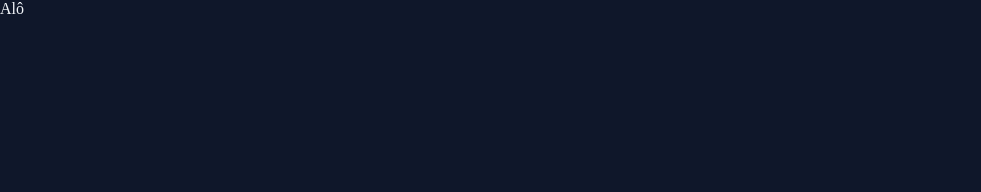
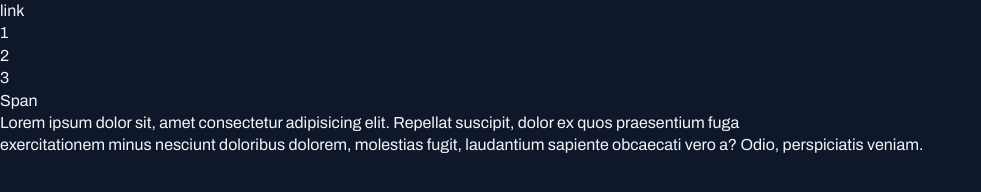
Before and after one commit to VictorPxx/projeto-portal-de-noticias-grid, a plain HTML site: page index.html in a window 1280 px wide. Shown: the whole page, without its empty margins (0-981 px from the left). Drawn offline with Linux system fonts and the light colour scheme.

Commit message:
adicionando fontes no projeto

```diff
--- a/index.html
+++ b/index.html
@@ -1,12 +1,26 @@
 <!DOCTYPE html>
 <html lang="pt-BR">
+
 <head>
+    <link rel="preconnect" href="https://fonts.googleapis.com">
+    <link rel="preconnect" href="https://fonts.gstatic.com" crossorigin>
+
     <meta charset="UTF-8">
     <meta name="viewport" content="width=device-width, initial-scale=1.0">
     <title>Portal de notícias</title>
     <link rel="stylesheet" href="styles/index.css">
+    <link href="https://fonts.googleapis.com/css2?family=Archivo:ital,wght@0,100..900;1,100..900&display=swap" rel="stylesheet">
 </head>
+
 <body>
-    Alô
+    <a href="#">link</a>
+    <h1>1</h1>
+    <h2>2</h2>
+    <h3>3</h3>
+    <span>Span</span>
+    <p>
+        Lorem ipsum dolor sit, amet consectetur adipisicing elit. Repellat suscipit, dolor ex quos praesentium fuga <br>exercitationem minus nesciunt doloribus dolorem, molestias fugit, laudantium sapiente obcaecati vero a? Odio, perspiciatis veniam.
+    </p>
 </body>
+
 </html>
--- a/styles/global.css
+++ b/styles/global.css
@@ -12,9 +12,32 @@
 
     --text-color-primary: #F1F5F9;
     --text-color-secondary: #CBD5E1;
+
+    --font-family: "Archivo", sans-serif;
+    --h1: 800 24px/135% var(--font-family);
+    --h2: 800 16px/140% var(--font-family);
+    --h3: 800 14px/140% var(--font-family);
+    --text-span: 600 14px/145% var(--font-family);
+    --text: 400 16px/140% var(--font-family);
+    --text-sm: 400 14px/160% var(--font-family);
+
 }
 
 body {
+    font: var(--text);
     background-color: var(--bg-color);
     color: var(--text-color-primary);
 }
+
+a {
+    text-decoration: none;
+    color: inherit;
+}
+
+a:hover {
+    color: var(--brand-color-light);
+}
+
+h1, h2, h3 {
+    font: inherit;
+}
```
